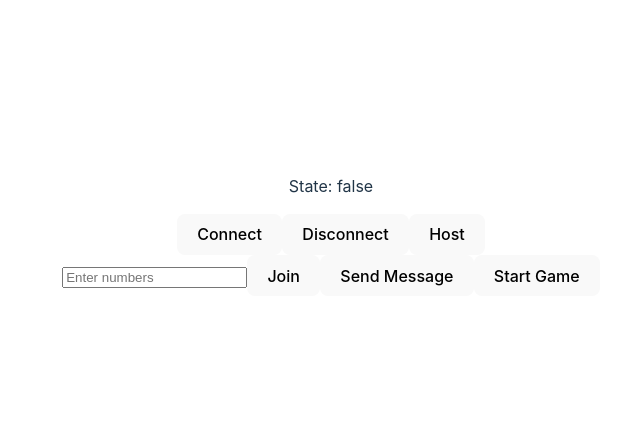
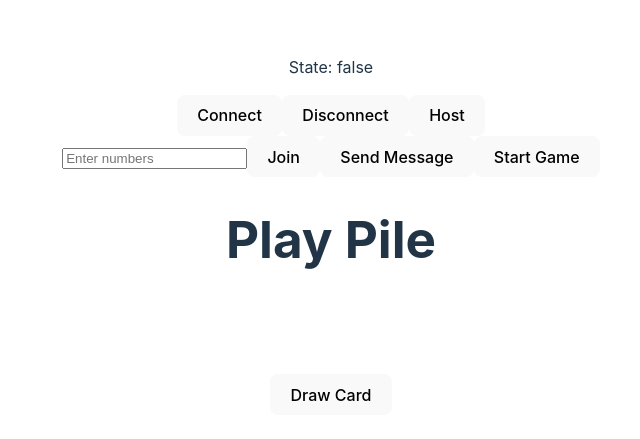
Before and after one commit to frye-t/uno-client, a React (Vite) app: page / in a window 1280 px wide. Shown: the part 173-612 px from the top of the page, without its empty margins (309-949 px from the left). Built offline with nearby package versions, Linux system fonts and the light colour scheme.

Commit message:
feat: added turn order and handling of wild-card color choice

```diff
--- a/src/App.tsx
+++ b/src/App.tsx
@@ -2,6 +2,7 @@ import React, { useState, useEffect } from 'react';
 import { socket } from './socket';
 import { ConnectionState } from './components/ConnectionState';
 import { ConnectionManager } from './components/ConnectionManager';
+import { Card } from './types/Card';
 import axios from 'axios';
 
 import './App.css';
@@ -9,6 +10,14 @@ import './App.css';
 function App() {
   const [isConnected, setIsConnected] = useState(socket.connected);
   const [inputValue, setInputValue] = useState(''); // State variable for input value
+  const [hand, setHand] = useState<Card[]>([]);
+  const [discardPile, setDiscardPile] = useState<Card[]>([]);
+  const [isCurrentTurn, setIsCurrentTurn] = useState(false);
+  const [needsColorCoice, setNeedsColorChoice] = useState(false);
+  const [activeColor, setActiveColor] = useState('');
+  const [activeNumber, setActiveNumber] = useState('');
+
+  const colors = ['Red', 'Blue', 'Green', 'Yellow'];
 
   useEffect(() => {
     const onConnect = () => {
@@ -35,16 +44,41 @@ function App() {
 
     const onGameState = (data: string) => {
       const gameState = JSON.parse(data);
-      console.log("Received Game State:", gameState);
-    }
+      console.log('Received Game State:', gameState);
+      let hand;
+
+      for (const player of gameState.players) {
+        console.log(player.hand);
+        if (player.hand) {
+          hand = player.hand;
+        }
+      }
+
+      if (gameState.discardPile) {
+        setDiscardPile(gameState.discardPile);
+      }
+
+      console.log('Your hand is:', hand);
+      setHand(hand);
+
+      setActiveColor(gameState.activeColor);
+      setActiveNumber(gameState.activeNumber);
+    };
 
     const onTurnStart = () => {
       console.log("it's your turn!");
-    }
+      setIsCurrentTurn(true);
+    };
 
     const onTurnWaiting = (playerId: string) => {
       console.log(`It's ${playerId}'s turn!`);
-    }
+      setIsCurrentTurn(false);
+    };
+
+    const onChooseColor = () => {
+      console.log('Player needs to pick another color');
+      setNeedsColorChoice(true);
+    };
 
     socket.on('connect', onConnect);
     socket.on('disconnect', onDisconnect);
@@ -53,7 +87,8 @@ function App() {
     socket.on('gameStarted', onGameStarted);
     socket.on('gameState', onGameState);
     socket.on('turnStart', onTurnStart);
-    socket.on('turnWaiting', onTurnWaiting)
+    socket.on('turnWaiting', onTurnWaiting);
+    socket.on('chooseColor', onChooseColor);
 
     return () => {
       socket.off('connect', onConnect);
@@ -63,7 +98,8 @@ function App() {
       socket.off('gameStarted', onGameStarted);
       socket.off('gameState', onGameState);
       socket.off('turnStart', onTurnStart);
-      socket.off('turnWaiting', onTurnWaiting)
+      socket.off('turnWaiting', onTurnWaiting);
+      socket.off('chooseColor', onChooseColor);
     };
   }, []);
 
@@ -95,6 +131,18 @@ function App() {
     socket.emit('startGame');
   };
 
+  const playCard = (id: number, card: Card) => {
+    console.log('Playing card with id:', id);
+    console.log('emitting');
+    socket.emit('playCard', { id, suit: card.suit, rank: card.rank });
+  };
+
+  const chooseColor = (color: string) => {
+    console.log('Selected Color:', color);
+    socket.emit('additionalAction', { action: 'colorChosen', value: color });
+    setNeedsColorChoice(false);
+  };
+
   return (
     <div className="App">
       <ConnectionState isConnected={isConnected} />
@@ -117,6 +165,46 @@ function App() {
           Start Game
         </button>
       </form>
+      {activeColor ? <p>{activeColor}</p> : null}
+      {activeNumber ? <p>{activeNumber}</p> : null}
+      <h1>Play Pile</h1>
+      {discardPile.length > 0 ? (
+        <h2>
+          {discardPile[discardPile.length - 1].suit} -{' '}
+          {discardPile[discardPile.length - 1].rank}
+        </h2>
+      ) : null}
+      <br></br>
+      {hand.length > 0
+        ? hand.map((card, i) => {
+            return (
+              <button
+                type="button"
+                key={i.toString()}
+                onClick={() => playCard(i, card)}
+                disabled={!isCurrentTurn}
+              >
+                {card.suit} - {card.rank}
+              </button>
+            );
+          })
+        : null}
+      <br></br>
+      {needsColorCoice
+        ? colors.map((color, i) => {
+            return (
+              <button
+                type="button"
+                key={i.toString()}
+                onClick={() => chooseColor(color)}
+              >
+                {color}
+              </button>
+            );
+          })
+        : null}
+      <br></br>
+      <button type="button">Draw Card</button>
     </div>
   );
 }
--- a/src/main.tsx
+++ b/src/main.tsx
@@ -1,10 +1,10 @@
-import React from 'react'
-import ReactDOM from 'react-dom/client'
-import App from './App.tsx'
-import './index.css'
+// import React from 'react';
+import ReactDOM from 'react-dom/client';
+import App from './App.tsx';
+import './index.css';
 
 ReactDOM.createRoot(document.getElementById('root')!).render(
-  <React.StrictMode>
-    <App />
-  </React.StrictMode>,
-)
+  // <React.StrictMode>
+  <App />
+  // </React.StrictMode>,
+);
--- /dev/null
+++ b/src/types/Card.ts
@@ -0,0 +1,5 @@
+export type Card = {
+  id: number;
+  suit: string;
+  rank: string;
+}
```
Also changed, not shown: src/socket.ts (+14 -0 lines).
